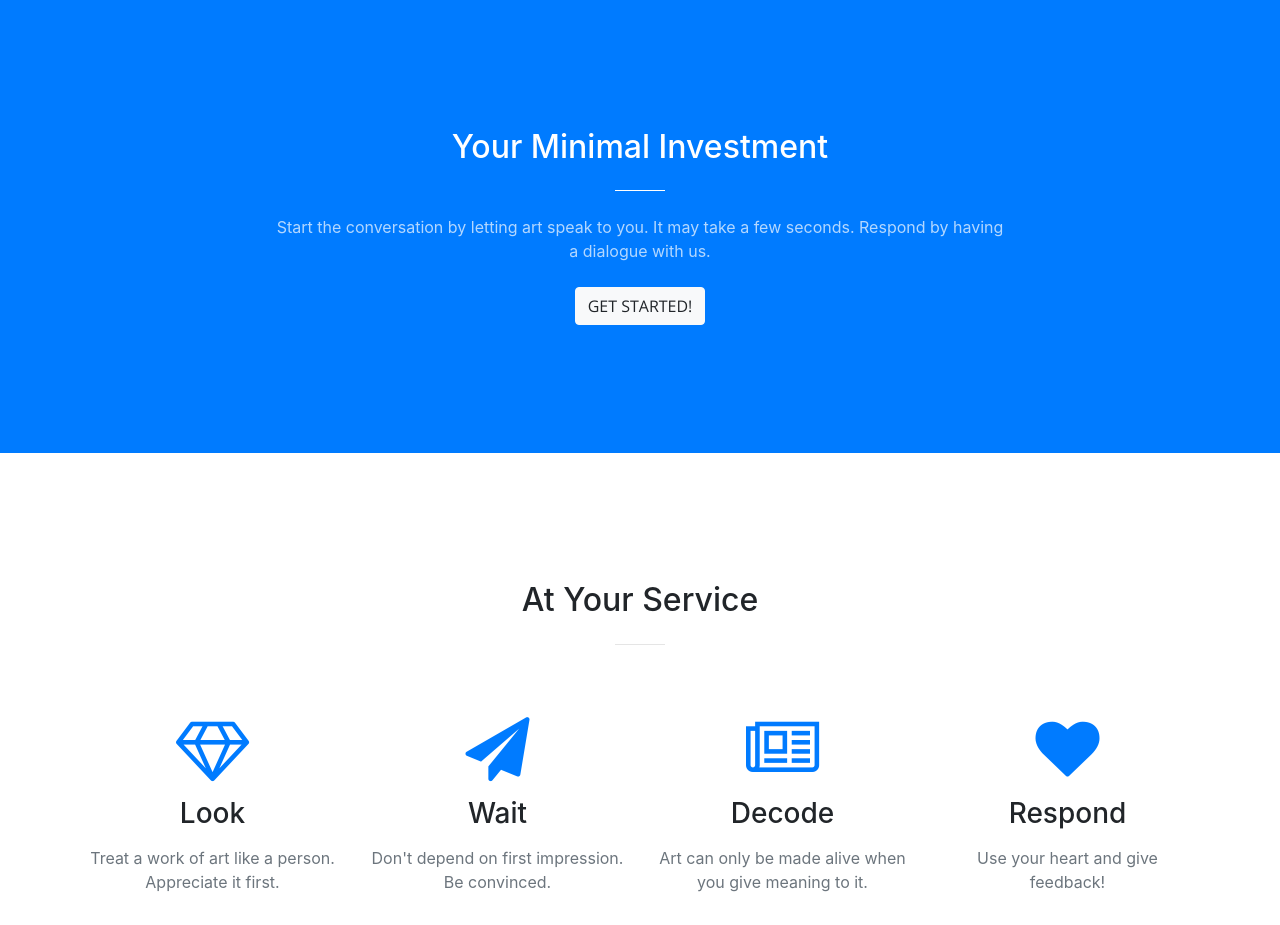
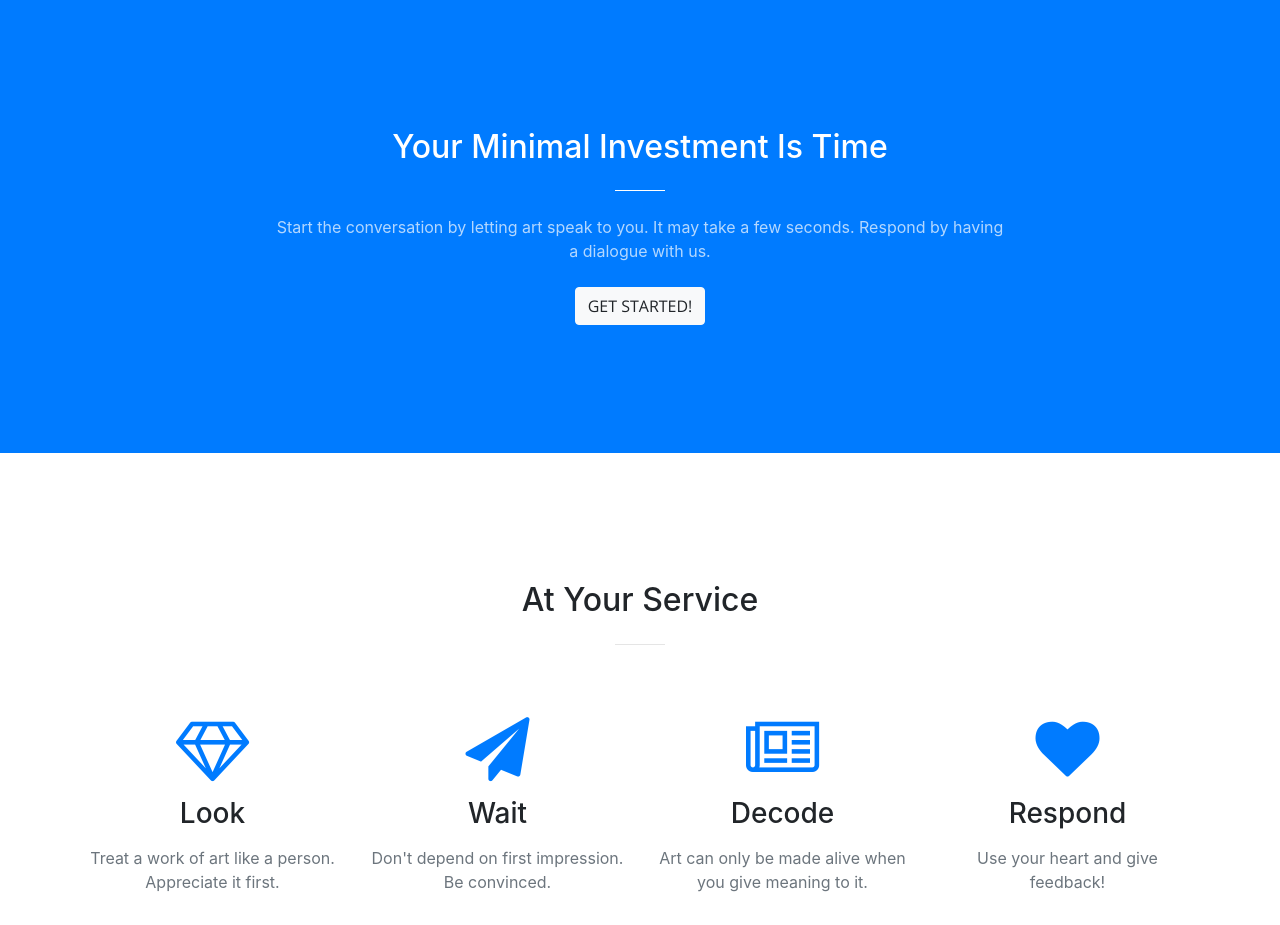
Before and after one commit to deimagnetic/deimagnetic.github.io, a website with bundled scripts: page index.html in a window 1280 px wide. Shown: the part 800-1725 px from the top of the page. Built offline with nearby package versions, Linux system fonts and the light colour scheme.

Commit message:
Add files via upload

```diff
--- a/index.html
+++ b/index.html
@@ -77,7 +77,7 @@
       <div class="container">
         <div class="row">
           <div class="col-lg-8 mx-auto text-center">
-            <h2 class="section-heading text-white">Your Minimal Investment</h2>
+            <h2 class="section-heading text-white">Your Minimal Investment Is Time</h2>
             <hr class="light my-4">
             <p class="text-faded mb-4">Start the conversation by letting art speak to you. It may take a few seconds. Respond by having a dialogue with us.</p>
             <a class="btn btn-light btn-xl js-scroll-trigger" href="#services">Get Started!</a>
```
Also changed, not shown: README.md.
